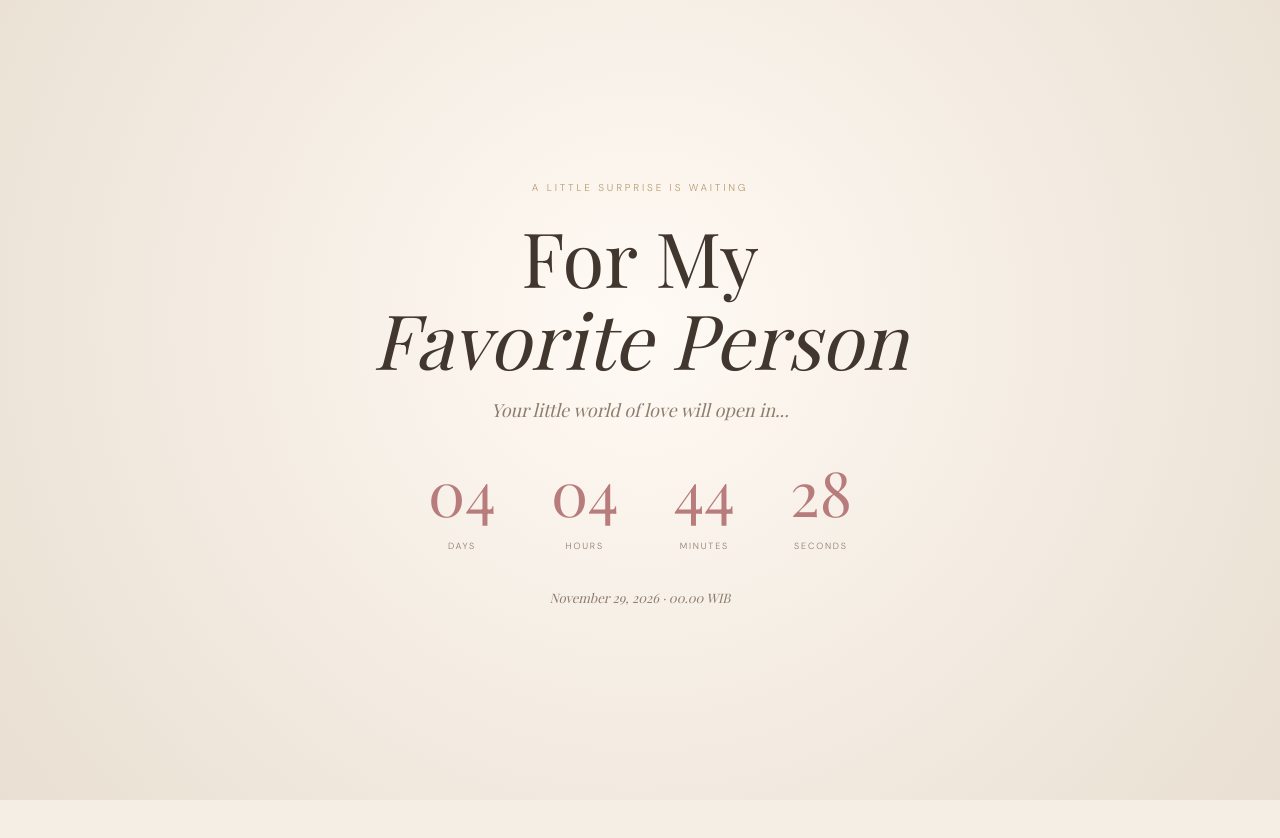
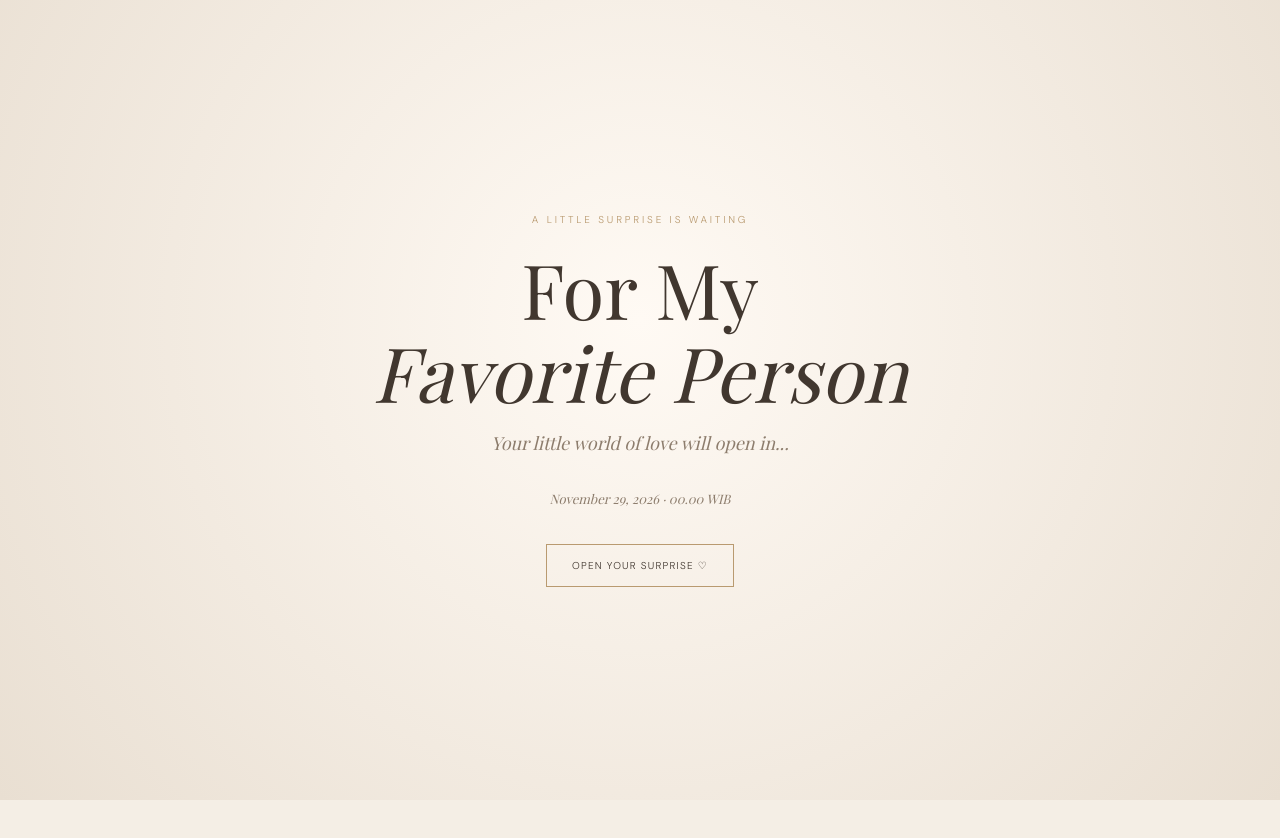
Before and after one commit to yudiatamaa/Birthday-Surprise, a plain HTML site: page index.html in a window 1280 px wide. Shown: the top 838 px of the page. Drawn offline with nearby package versions, Linux system fonts and the light colour scheme; a web font is replaced by a local one.

Commit message:
Update index.html

```diff
--- a/index.html
+++ b/index.html
@@ -336,7 +336,7 @@
 
 const intro=document.getElementById('intro');
 const site=document.getElementById('site');
-const target=new Date('2026-11-29T00:00:00+07:00').getTime();
+const target=new Date('2026-11-24T19:15:00+07:00').getTime();
 
 const openButton=document.getElementById('openSite');
 const lockCountdown=document.getElementById('lockCountdown');
```
